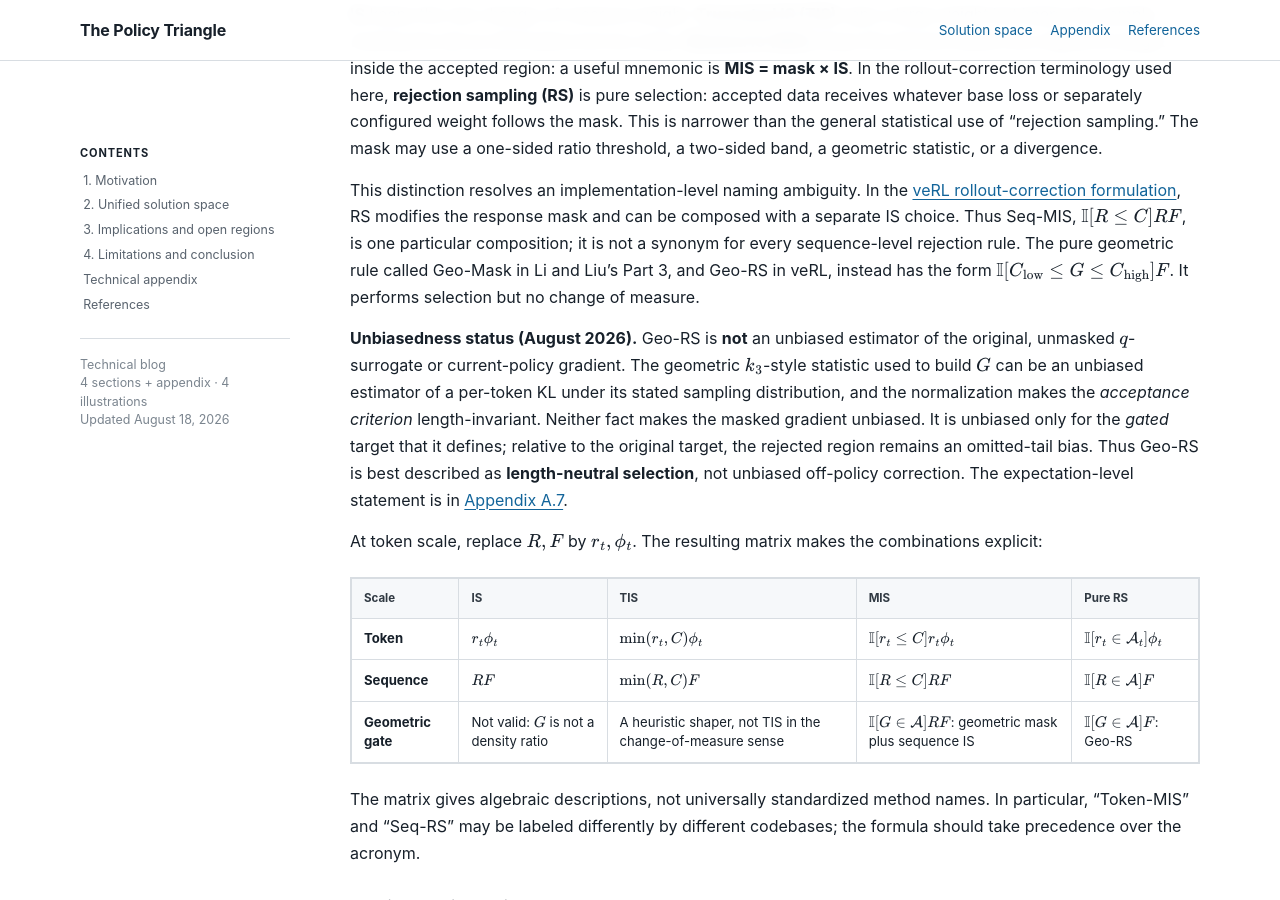
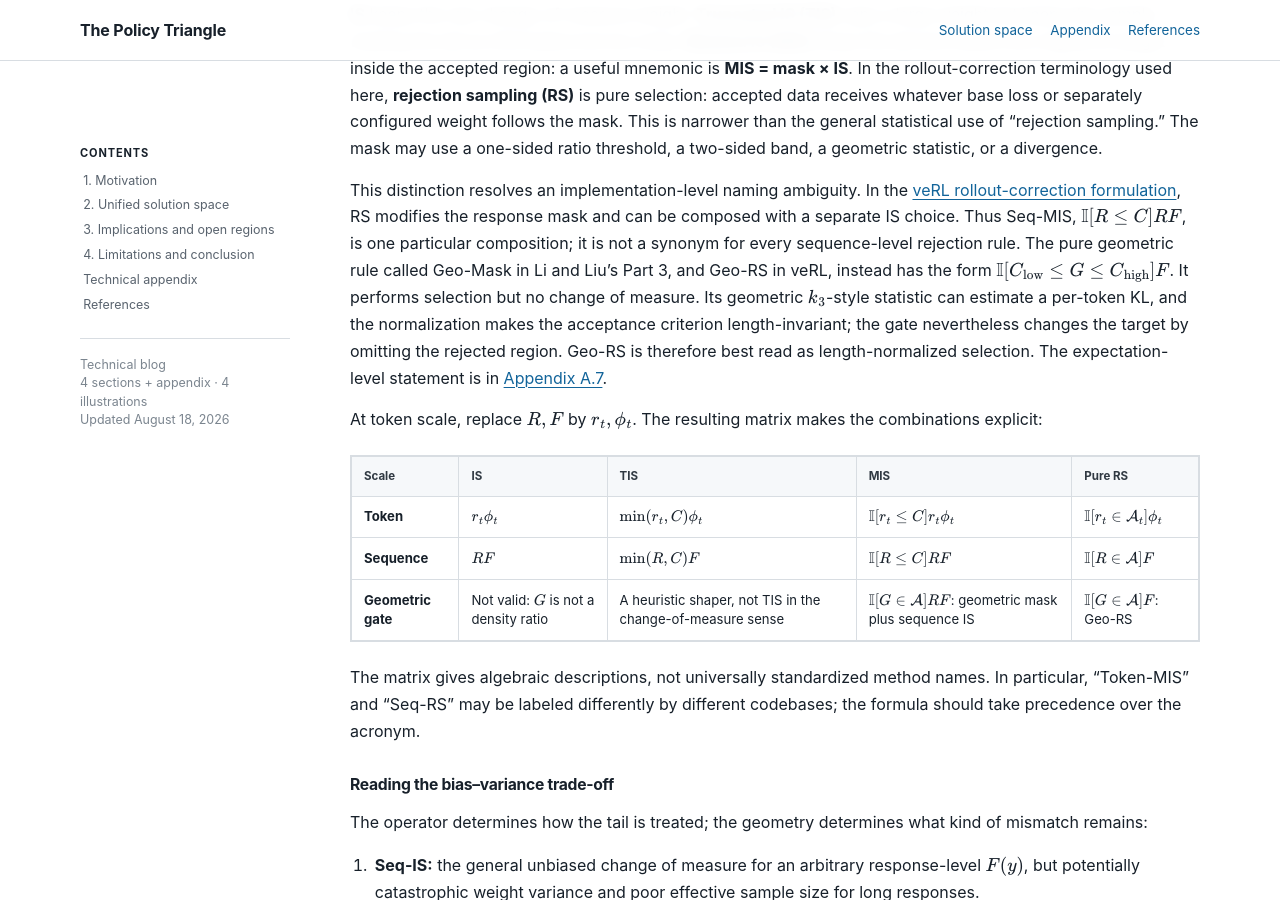
Before and after one commit to huaiyizhao/policy-triangle, a Jekyll site: the page built from docs/index.md, in a window 1280 px wide and 900 px high, scrolled down 12954 px. Built offline with Jekyll 4.4.1, drawn with Linux system fonts in a browser that asks for light colours.

Commit message:
Integrate Geo-RS bias note into main text

```diff
--- a/docs/index.md
+++ b/docs/index.md
@@ -658,18 +658,11 @@ Thus Seq-MIS, \\(\mathbb{I}[R\le C]RF\\), is one particular composition; it is
 not a synonym for every sequence-level rejection rule. The pure geometric rule
 called Geo-Mask in Li and Liu's Part 3, and Geo-RS in veRL, instead has the form
 \\(\mathbb{I}[C_{\rm low}\le G\le C_{\rm high}]F\\). It performs selection but
-no change of measure.
-
-**Unbiasedness status (August 2026).** Geo-RS is **not** an unbiased estimator
-of the original, unmasked \\(q\\)-surrogate or current-policy gradient. The
-geometric \\(k_3\\)-style statistic used to build \\(G\\) can be an unbiased
-estimator of a per-token KL under its stated sampling distribution, and the
-normalization makes the *acceptance criterion* length-invariant. Neither fact
-makes the masked gradient unbiased. It is unbiased only for the *gated* target
-that it defines; relative to the original target, the rejected region remains
-an omitted-tail bias. Thus Geo-RS is best described as **length-neutral
-selection**, not unbiased off-policy correction. The expectation-level
-statement is in [Appendix A.7](#appendix-a7).
+no change of measure. Its geometric \\(k_3\\)-style statistic can estimate a
+per-token KL, and the normalization makes the acceptance criterion
+length-invariant; the gate nevertheless changes the target by omitting the
+rejected region. Geo-RS is therefore best read as length-normalized selection.
+The expectation-level statement is in [Appendix A.7](#appendix-a7).
 
 At token scale, replace \\(R,F\\) by \\(r_t,\phi_t\\). The resulting matrix makes
 the combinations explicit:
```
